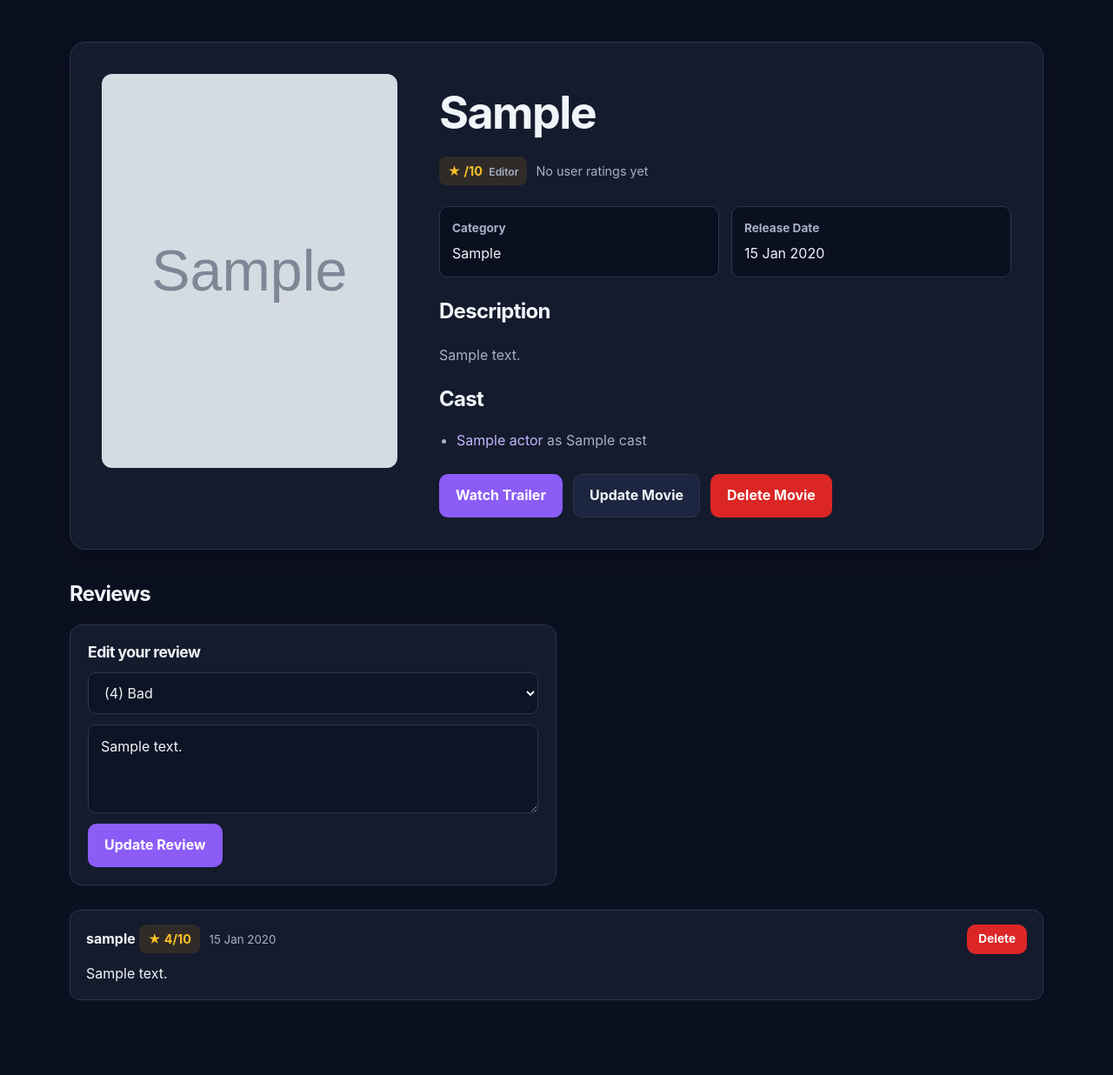
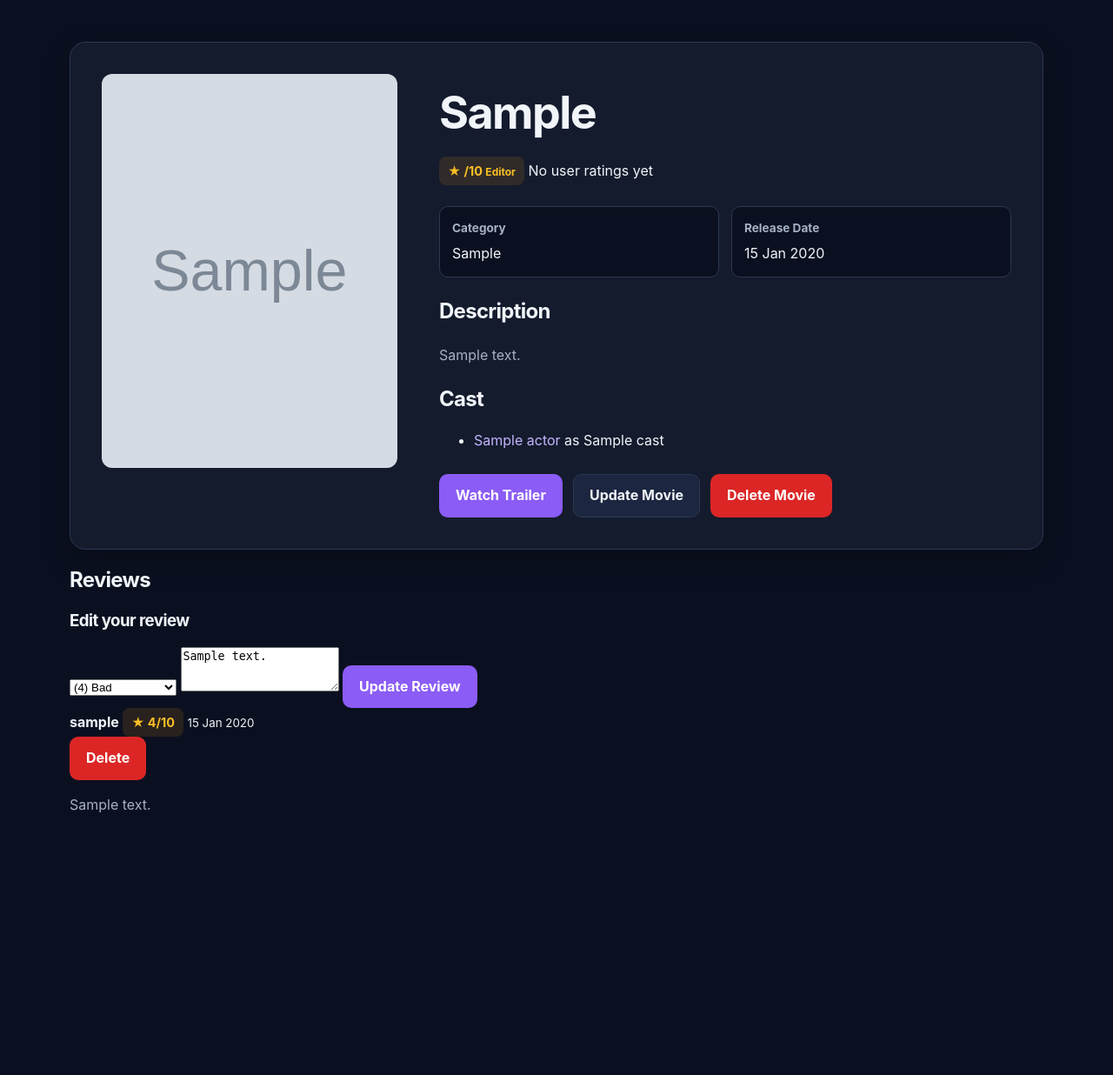
Before and after one commit to arc-kade/moviesnow, a Django app: page /details/1/ in a window 1280 px wide. Shown: the part 77-1313 px from the top of the page at 87% size. After the commit the page ends 1011 px from the top, so only its background shows below. Run offline with Django 5.2, Linux system fonts and the light colour scheme; a user stored in the database is signed in; tables that the repository leaves empty hold one stand-in row (values such as "Sample post"); grey boxes marked "Sample" are stand-in pictures.

Commit message:
actor forms update

```diff
--- a/static/css/styles.css
+++ b/static/css/styles.css
@@ -664,282 +918,12 @@ button:focus-visible {
         animation-duration: 0.01ms !important;
     }
 }
-.nav-dropdown {
-    position: relative;
+/* Authentication pages */
+
+.auth-card {
+    max-width: 480px;
 }
 
-.nav-dropdown > summary {
-    display: flex;
-    align-items: center;
-    gap: 8px;
-    padding: 10px 14px;
-    border-radius: 9px;
-    color: var(--muted);
-    font-size: 0.95rem;
-    font-weight: 600;
-    cursor: pointer;
-    list-style: none;
+.auth-card .form-actions .btn {
+    width: 100%;
 }
-
-.nav-dropdown > summary::-webkit-details-marker {
-    display: none;
-}
-
-.nav-dropdown > summary:hover,
-.nav-dropdown[open] > summary {
-    color: white;
-    background: var(--surface-light);
-}
-
-.dropdown-caret {
-    width: 7px;
-    height: 7px;
-    border-right: 1.5px solid currentColor;
-    border-bottom: 1.5px solid currentColor;
-    transform: translateY(-2px) rotate(45deg);
-    transition: transform 0.2s ease;
-}
-
-.nav-dropdown[open] .dropdown-caret {
-    transform: translateY(2px) rotate(225deg);
-}
-
-.category-menu {
-    position: absolute;
-    top: calc(100% + 6px);
-    left: 0;
-    z-index: 110;
-    min-width: 190px;
-    max-height: 60vh;
-    overflow-y: auto;
-    padding: 7px;
-    background: var(--surface);
-    border: 1px solid var(--border);
-    border-radius: 12px;
-    box-shadow: var(--shadow);
-}
-
-.nav-links .category-menu a {
-    display: block;
-    padding: 9px 11px;
-    color: var(--muted);
-    white-space: nowrap;
-}
-
-.nav-links .category-menu a:hover {
-    color: white;
-    background: var(--surface-light);
-}
-
-.category-menu-empty {
-    display: block;
-    padding: 9px 11px;
-    color: var(--muted);
-    font-size: 0.9rem;
-}
-
-.nav-dropdown:focus-within > summary {
-    outline: 3px solid #c4b5fd;
-    outline-offset: 3px;
-}
-/* ========================================
-   12. Cast, actor filter, ratings and reviews
-======================================== */
-
-/* Cast rows in the add/update forms */
-.cast-row {
-    display: flex;
-    gap: 8px;
-    margin-bottom: 8px;
-}
-
-.cast-row select,
-.cast-row input {
-    flex: 1;
-    min-width: 0;
-}
-
-.remove-cast {
-    flex: 0 0 auto;
-    padding: 0 14px;
-    background: var(--surface-light);
-    color: var(--muted);
-    border: 1px solid var(--border);
-    border-radius: 9px;
-    font: inherit;
-    cursor: pointer;
-    transition: background 0.2s ease, color 0.2s ease;
-}
-
-.remove-cast:hover {
-    background: #dc2626;
-    border-color: #dc2626;
-    color: white;
-}
-
-/* Cast list on the detail page */
-.cast-list {
-    margin: 0 0 16px;
-    padding-left: 20px;
-    color: var(--muted);
-}
-
-.cast-list li {
-    margin-bottom: 4px;
-}
-
-/* Actor filter on the movie list */
-.filter-bar {
-    margin-bottom: 24px;
-}
-
-.filter-bar select {
-    min-width: 220px;
-    max-width: 100%;
-    min-height: 44px;
-    padding: 10px 14px;
-    background: var(--surface);
-    color: var(--text);
-    border: 1px solid var(--border);
-    border-radius: 10px;
-    font: inherit;
-    cursor: pointer;
-}
-
-.filter-bar select:focus {
-    outline: none;
-    border-color: var(--primary);
-    box-shadow: 0 0 0 3px rgba(139, 92, 246, 0.18);
-}
-
-/* Editor and user ratings */
-.rating-row {
-    display: flex;
-    flex-wrap: wrap;
-    align-items: center;
-    gap: 10px;
-    margin: 8px 0;
-}
-
-.rating small {
-    margin-left: 4px;
-    color: var(--muted);
-    font-weight: 600;
-}
-
-.rating-muted {
-    color: var(--muted);
-    font-size: 0.9rem;
-}
-
-/* Reviews */
-.reviews-section {
-    margin-top: 36px;
-}
-
-.review-form {
-    display: grid;
-    gap: 12px;
-    max-width: 560px;
-    margin-bottom: 28px;
-    padding: 20px;
-    background: var(--surface);
-    border: 1px solid var(--border);
-    border-radius: var(--radius);
-}
-
-.review-form h3 {
-    margin: 0;
-    font-size: 1.1rem;
-}
-
-.review-form select,
-.review-form textarea {
-    display: block;
-    width: 100%;
-    padding: 12px 14px;
-    background: #0d1425;
-    color: var(--text);
-    border: 1px solid var(--border);
-    border-radius: 9px;
-    font: inherit;
-    outline: none;
-    transition: border-color 0.2s ease, box-shadow 0.2s ease;
-}
-
-.review-form select {
-    min-height: 46px;
-    cursor: pointer;
-}
-
-.review-form textarea {
-    min-height: 100px;
-    resize: vertical;
-}
-
-.review-form select:focus,
-.review-form textarea:focus {
-    border-color: var(--primary);
-    box-shadow: 0 0 0 3px rgba(139, 92, 246, 0.18);
-}
-
-.review-form textarea::placeholder {
-    color: #7f8ba3;
-}
-
-.review-form .btn {
-    justify-self: start;
-}
-
-.review {
-    margin-bottom: 14px;
-    padding: 16px 18px;
-    background: var(--surface);
-    border: 1px solid var(--border);
-    border-radius: 12px;
-}
-
-.review-header {
-    display: flex;
-    justify-content: space-between;
-    align-items: center;
-    flex-wrap: wrap;
-    gap: 12px;
-}
-
-.review-header small {
-    margin-left: 6px;
-    color: var(--muted);
-}
-
-.review p {
-    margin: 10px 0 0;
-    color: var(--text);
-    overflow-wrap: anywhere;
-}
-
-.btn-small {
-    min-height: 34px;
-    padding: 5px 12px;
-    font-size: 0.85rem;
-}
-
-@media (max-width: 480px) {
-    .cast-row {
-        flex-direction: column;
-    }
-
-    .remove-cast {
-        min-height: 40px;
-    }
-
-    .filter-bar select,
-    .review-form {
-        width: 100%;
-        max-width: none;
-    }
-
-    .review-form .btn {
-        justify-self: stretch;
-    }
-}
--- a/templates/actors-list.html
+++ b/templates/actors-list.html
@@ -6,6 +6,7 @@
     <title>Document</title>
 </head>
 <body>
+    <a href="{% url 'add_actor'%}"> Add Actor </a>
     <h1>All Actors</h1>
     {% for actor in actors %}
 
```
Also changed, not shown: other parts of static/css/styles.css (+260 -6 lines), actors/views.py (+1 -11 lines), templates/add-update-actors.html (+34 -28 lines).
